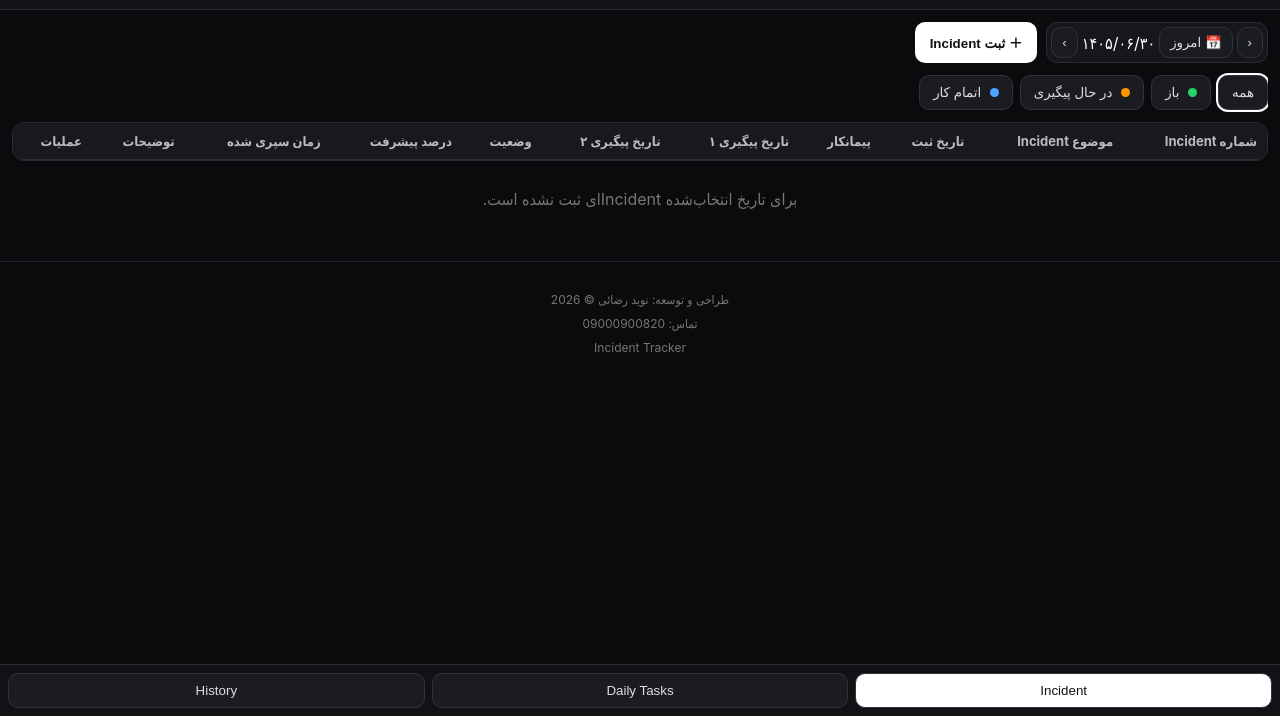
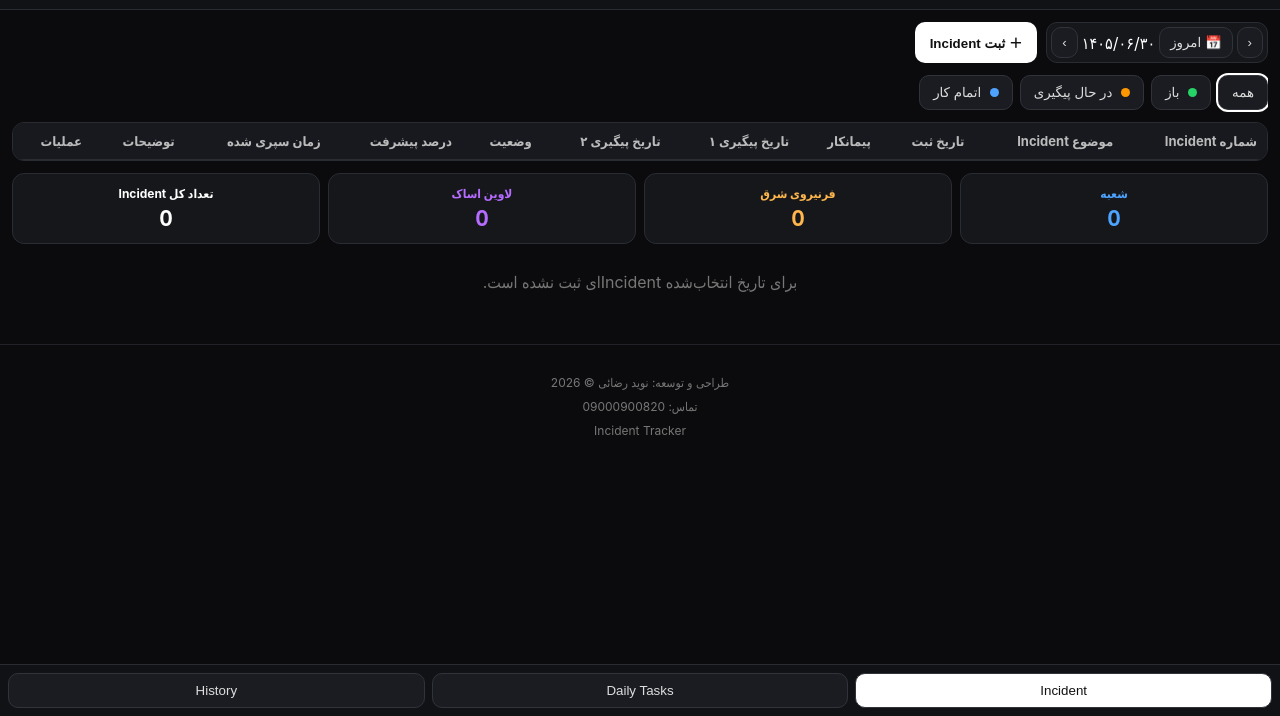
Before and after one commit to navid-1214/Incident-Tracker, a plain HTML site: page index.html in a window 1280 px wide. Shown: the part 84-800 px from the top of the page. Drawn offline with Linux system fonts and the light colour scheme.

Commit message:
Add files via upload

```diff
--- a/app.js
+++ b/app.js
@@ -5,7 +5,20 @@ let history=JSON.parse(localStorage.getItem(HK)||"[]");
 let iDate=today(),tDate=today(),iFilter="all";
 const $=id=>document.getElementById(id);
 
-function today(){let d=new Date();d.setMinutes(d.getMinutes()-d.getTimezoneOffset());return d.toISOString().slice(0,10)}
+function today(){
+  const d=new Date();
+  return localISO(d);
+}
+function localISO(d){
+  const y=d.getFullYear(),m=String(d.getMonth()+1).padStart(2,"0"),day=String(d.getDate()).padStart(2,"0");
+  return `${y}-${m}-${day}`;
+}
+function shiftISO(iso,days){
+  const [y,m,d]=iso.split("-").map(Number);
+  const dt=new Date(y,m-1,d);
+  dt.setDate(dt.getDate()+days);
+  return localISO(dt);
+}
 function fa(s){if(!s)return"-";return new Intl.DateTimeFormat("fa-IR-u-ca-persian",{year:"numeric",month:"2-digit",day:"2-digit"}).format(new Date(s+"T00:00:00"))}
 function esc(x){return String(x??"").replace(/[&<>"']/g,c=>({"&":"&amp;","<":"&lt;",">":"&gt;",'"':"&quot;","'":"&#39;"}[c]))}
 function save(){localStorage.setItem(IK,JSON.stringify(incidents));localStorage.setItem(TK,JSON.stringify(tasks));localStorage.setItem(HK,JSON.stringify(history))}
@@ -16,7 +29,11 @@ function incAge(i){if(i.status==="closed")return"";let h=(Date.now()-new Date(i.
 
 function renderIncidents(){
   $("dateI").textContent=fa(iDate);
-  let list=incidents.filter(i=>i.reg===iDate).filter(i=>iFilter==="all"||i.status===iFilter)
+  // On today's main page, every unresolved Incident from today and previous days remains visible.
+  // When browsing another date, show that date's records as a historical view.
+  const isToday=iDate===today();
+  let list=incidents.filter(i=>isToday ? i.reg<=iDate : i.reg===iDate)
+    .filter(i=>iFilter==="all"||i.status===iFilter)
     .filter(i=>i.status!=="closed");
   $("incidentRows").innerHTML=list.map(i=>`<tr class="${incAge(i)}">
 <td><b>${esc(i.no)}</b></td><td>${esc(i.subject)}</td><td>${fa(i.reg)}</td><td>${esc(i.contractor||"-")}</td>
@@ -25,12 +42,16 @@ function renderIncidents(){
 <td class="elapsed">${elapsed(i.createdAt,i.completedAt)}</td><td>${esc(i.description||"-")}</td>
 <td><div class="rowactions"><button onclick="editIncident('${i.id}')">ویرایش</button><button onclick="deleteIncident('${i.id}')">حذف</button></div></td></tr>`).join("");
   $("emptyI").style.display=list.length?"none":"block";
+  renderContractorStats();
 }
 
 function taskStatusText(s){return s==="done"?"انجام شد":"انجام نشد"}
 function renderTasks(){
   $("dateT").textContent=fa(tDate);
-  let list=tasks.filter(t=>t.date===tDate).filter(t=>t.status!=="done");
+  // On today's main page, unfinished Tasks from previous days roll forward until done.
+  // Other selected dates remain useful as historical views.
+  const isToday=tDate===today();
+  let list=tasks.filter(t=>isToday ? t.date<=tDate : t.date===tDate).filter(t=>t.status!=="done");
   $("taskRows").innerHTML=list.map(t=>`<tr>
 <td><b>${esc(t.name)}</b></td><td>${esc(t.time)}</td><td>${esc(t.description||"-")}</td><td>${esc(t.person||"-")}</td>
 <td>${fa(t.date)}</td><td>${taskStatusText(t.status)}</td><td class="elapsed">${elapsed(t.createdAt,t.completedAt)}</td>
@@ -59,7 +80,18 @@ function renderHistory(){
   $("emptyHI").style.display=allIncidents.length?"none":"block";
   $("emptyHT").style.display=allTasks.length?"none":"block";
 }
-function renderAll(){renderIncidents();renderTasks();renderHistory()}
+function renderContractorStats(){
+  const active=incidents.filter(i=>i.status!=="closed");
+  const names=["شعبه","فرنیروی شرق","لاوین اساک"];
+  names.forEach((name,idx)=>{
+    const el=$("count"+idx);
+    if(el) el.textContent=active.filter(i=>i.contractor===name).length;
+  });
+  const total=$("countTotal");
+  if(total) total.textContent=active.length;
+}
+
+function renderAll(){renderIncidents();renderTasks();renderHistory();renderContractorStats()}
 
 function openIncident(){
   $("incidentForm").reset();$("incidentId").value="";$("incidentTitle").textContent="ثبت Incident";
@@ -114,7 +146,11 @@ document.querySelectorAll("[data-close]").forEach(b=>b.onclick=()=>$(b.dataset.c
 $("addIncident").onclick=openIncident;$("addTask").onclick=openTask;
 $("historySearch").oninput=renderHistory;
 
-function shift(which,days){let key=which==="i"?"iDate":"tDate",d=new Date((which==="i"?iDate:tDate)+"T00:00:00");d.setDate(d.getDate()+days);if(which==="i")iDate=d.toISOString().slice(0,10);else tDate=d.toISOString().slice(0,10);renderAll()}
+function shift(which,days){
+  if(which==="i") iDate=shiftISO(iDate,days);
+  else tDate=shiftISO(tDate,days);
+  renderAll();
+}
 $("prevI").onclick=()=>shift("i",-1);$("nextI").onclick=()=>shift("i",1);$("todayI").onclick=()=>{iDate=today();renderAll()};
 $("prevT").onclick=()=>shift("t",-1);$("nextT").onclick=()=>shift("t",1);$("todayT").onclick=()=>{tDate=today();renderAll()};
 
--- a/index.html
+++ b/index.html
@@ -35,6 +35,12 @@
     <th>تاریخ پیگیری ۱</th><th>تاریخ پیگیری ۲</th><th>وضعیت</th><th>درصد پیشرفت</th>
     <th>زمان سپری شده</th><th>توضیحات</th><th>عملیات</th>
   </tr></thead><tbody id="incidentRows"></tbody></table></div>
+  <div id="contractorStats" class="contractor-stats" aria-label="آمار Incident پیمانکارها">
+    <div class="stat-card stat-branch"><span>شعبه</span><b id="count0">0</b></div>
+    <div class="stat-card stat-east"><span>فرنیروی شرق</span><b id="count1">0</b></div>
+    <div class="stat-card stat-lavin"><span>لاوین اساک</span><b id="count2">0</b></div>
+    <div class="stat-card stat-total"><span>تعداد کل Incident</span><b id="countTotal">0</b></div>
+  </div>
   <div id="emptyI" class="empty">برای تاریخ انتخاب‌شده Incidentای ثبت نشده است.</div>
 </section>
 
@@ -85,7 +91,14 @@
 <label>شماره Incident<input id="incidentNo" required placeholder="INC-001"></label>
 <label>موضوع Incident<input id="incidentSubject" required></label>
 <label>تاریخ ثبت<input id="incidentDate" type="date" required></label>
-<label>پیمانکار<input id="contractor"></label>
+<label>پیمانکار
+  <select id="contractor" required>
+    <option value="">انتخاب پیمانکار</option>
+    <option value="شعبه">شعبه</option>
+    <option value="فرنیروی شرق">فرنیروی شرق</option>
+    <option value="لاوین اساک">لاوین اساک</option>
+  </select>
+</label>
 <label>تاریخ پیگیری ۱<input id="follow1" type="date"></label>
 <label>تاریخ پیگیری ۲<input id="follow2" type="date"></label>
 <label>وضعیت<select id="incidentStatus"><option value="open">باز</option><option value="progress">در حال پیگیری</option><option value="closed">اتمام کار</option></select></label>
--- a/style.css
+++ b/style.css
@@ -47,3 +47,14 @@ input,select,textarea{display:block;width:100%;margin-top:6px;background:#191b20
 .task-badge{background:#321b48;color:#d8b2ff;border:1px solid #72429a}
 .history-deleted{opacity:.82}
 .history-deleted td{font-style:italic}
+
+/* Contractor statistics */
+.contractor-stats{display:grid;grid-template-columns:repeat(4,minmax(0,1fr));gap:8px;margin-top:12px}
+.stat-card{background:#15171b;border:1px solid #292c32;border-radius:12px;padding:12px 10px;text-align:center;display:flex;flex-direction:column;gap:5px;min-width:0}
+.stat-card span{font-size:12px;font-weight:700;white-space:nowrap;overflow:hidden;text-overflow:ellipsis}
+.stat-card b{font-size:21px;font-variant-numeric:tabular-nums}
+.stat-branch span,.stat-branch b{color:#4da3ff}
+.stat-east span,.stat-east b{color:#ffb74d}
+.stat-lavin span,.stat-lavin b{color:#b56cff}
+.stat-total span,.stat-total b{color:#fff}
+@media(max-width:700px){.contractor-stats{grid-template-columns:repeat(2,1fr)}}
```
